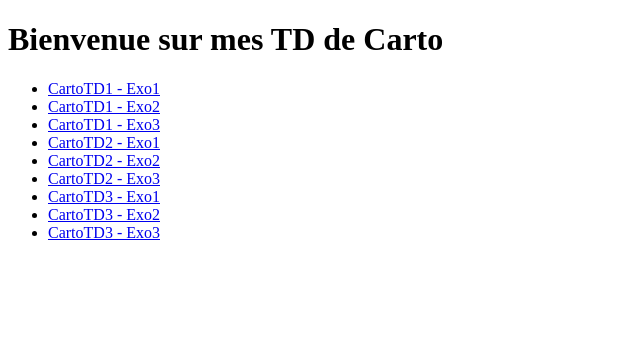
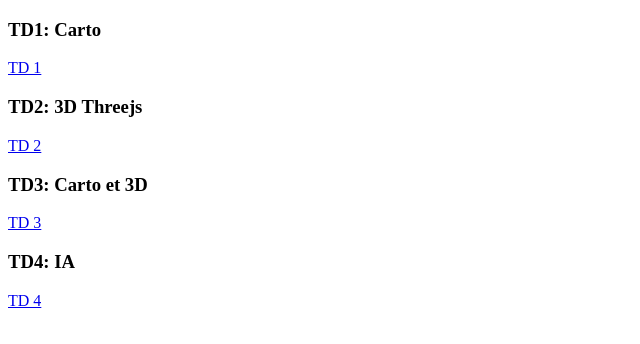
Before and after one commit to Aurelienchess/Aurelienchess.github.io, a plain HTML site: page index.html in a window 1280 px wide. Shown: the whole page, without its empty margins (0-640 px from the left). Drawn offline with Linux system fonts and the light colour scheme.

Commit message:
maj index.html

```diff
--- a/index.html
+++ b/index.html
@@ -1,21 +1,17 @@
 <!DOCTYPE html>
-<html lang="fr">
+<html>
 <head>
-  <meta charset="UTF-8">
-  <title>Accueil TD Carto</title>
+	<title>TD Multimedia</title>
+	<meta charset="utf-8"/>
 </head>
 <body>
-  <h1>Bienvenue sur mes TD de Carto</h1>
-  <ul>
-    <li><a href="CartoTD1/Exo1/index.html">CartoTD1 - Exo1</a></li>
-    <li><a href="CartoTD1/Exo2/index.html">CartoTD1 - Exo2</a></li>
-    <li><a href="CartoTD1/Exo3/index.html">CartoTD1 - Exo3</a></li>
-    <li><a href="CartoTD2/Exo1/index.html">CartoTD2 - Exo1</a></li>
-    <li><a href="CartoTD2/Exo2/index.html">CartoTD2 - Exo2</a></li>
-    <li><a href="CartoTD2/Exo3/index.html">CartoTD2 - Exo3</a></li>
-    <li><a href="CartoTD3/Exo1/index.html">CartoTD3 - Exo1</a></li>
-    <li><a href="CartoTD3/Exo2/index.html">CartoTD3 - Exo2</a></li>
-    <li><a href="CartoTD3/Exo3/index.html">CartoTD3 - Exo3</a></li>
-  </ul>
+	<h3>TD1: Carto</h3>
+	<a href="TD1/carto.html">TD 1</a><br/>
+	<h3>TD2: 3D Threejs</h3>
+	<a href="TD2/threejs.html">TD 2</a><br/>
+	<h3>TD3: Carto et 3D</h3>
+	<a href="TD3/carto3D.html">TD 3</a><br/>
+	<h3>TD4: IA</h3>
+	<a href="TD4/IA.html">TD 4</a><br/>
 </body>
 </html>
```
